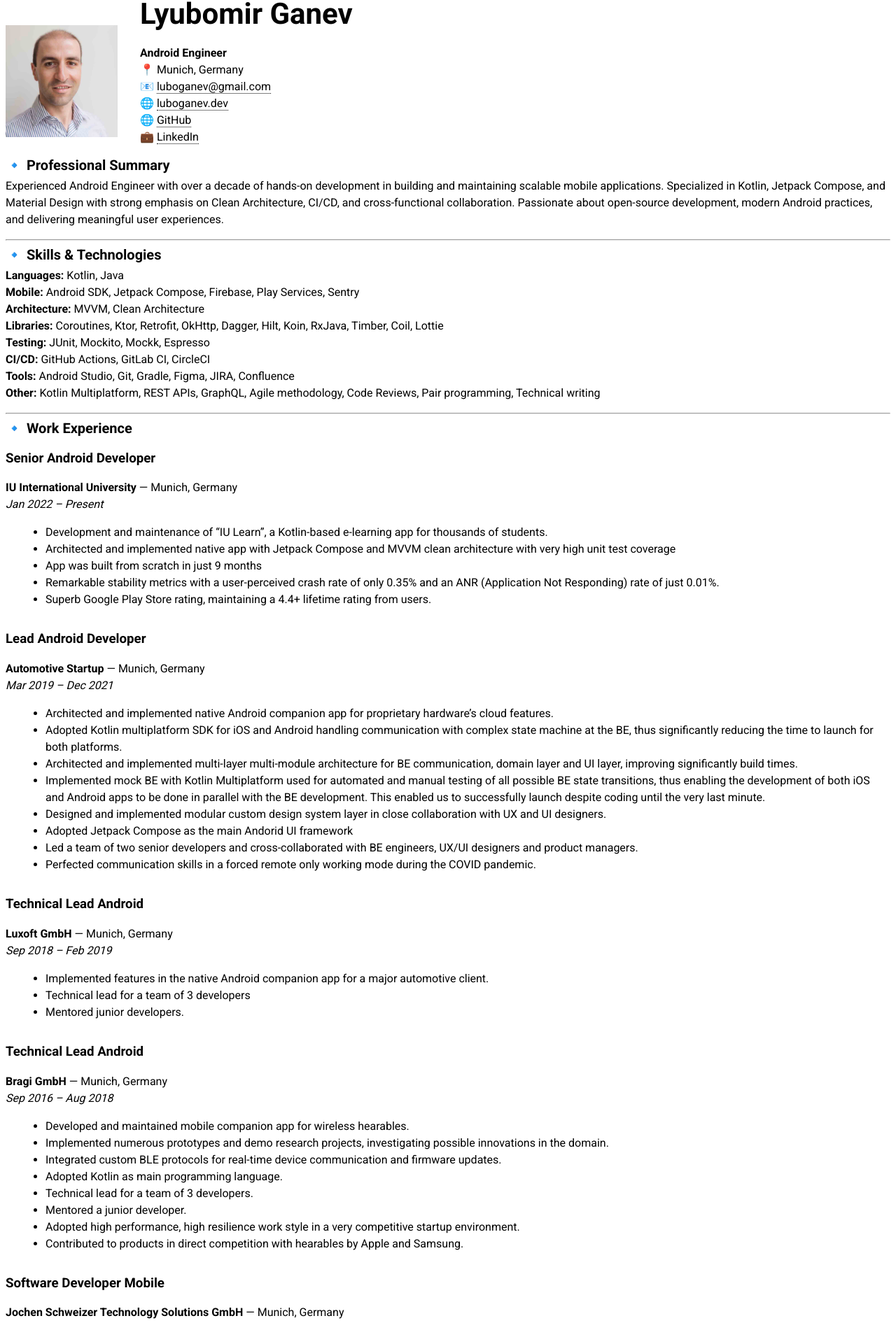
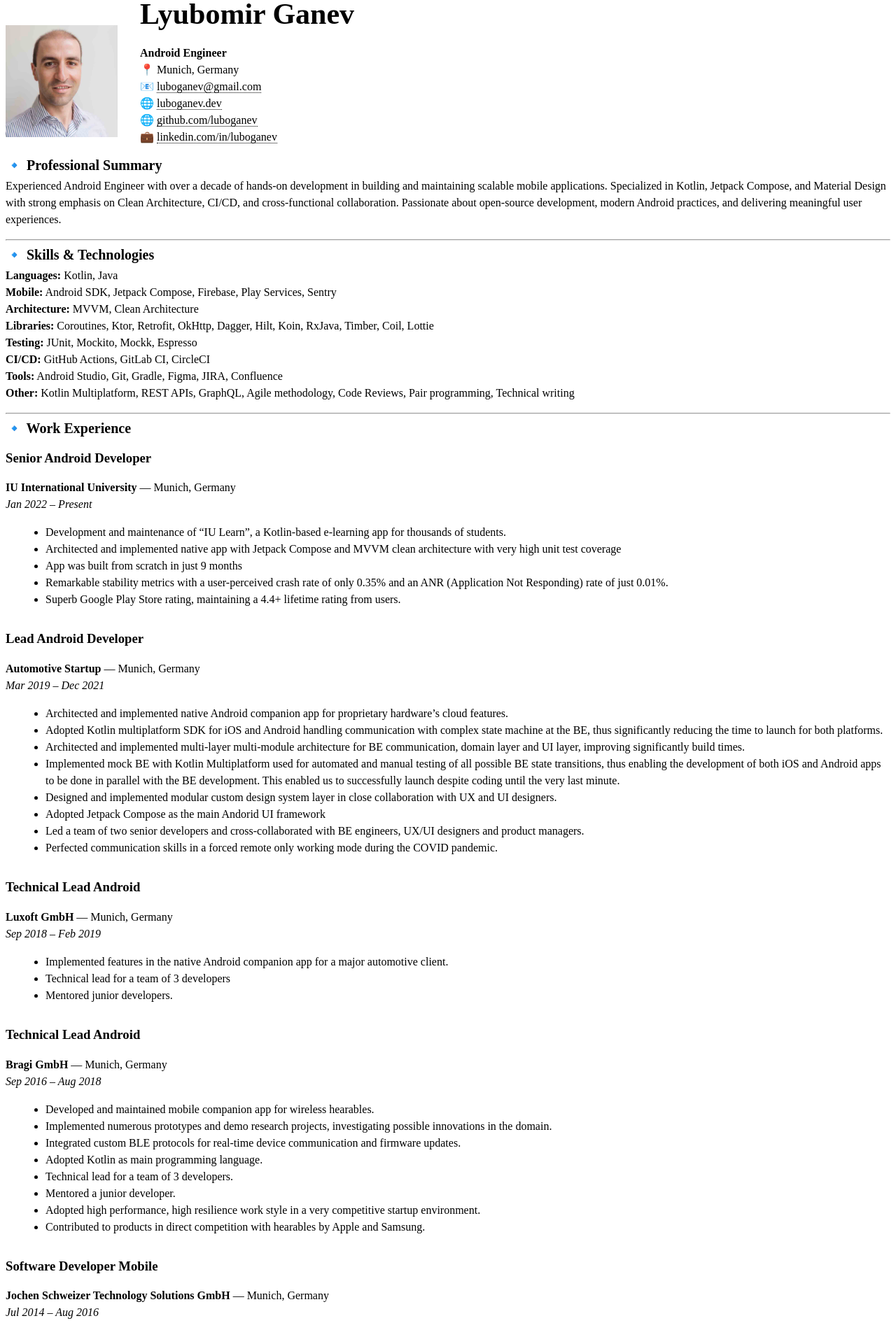
Before and after one commit to luboganev/luboganev.github.io, a Jekyll site: the page built from cv.md, in a window 1280 px wide. Shown: the top 1891 px of the page at 70% size. Built offline with Jekyll 4.4.1, drawn with Linux system fonts in a browser that asks for light colours.

Commit message:
another fix

```diff
--- a/_layouts/cv.html
+++ b/_layouts/cv.html
@@ -3,12 +3,11 @@
 
 <head>
   <meta http-equiv="Content-Type" content="text/html; charset=utf-8" />
-  <link rel="stylesheet" href="http://fonts.googleapis.com/css?family=Roboto:300,400,500,700" type="text/css">
   <title>Lyubomir Ganev</title>
 
   <style type="text/css" media="print">
     body {
-      font: 16px Roboto;
+      font: 16px;
       line-height: 24px;
     }
 
@@ -41,7 +40,7 @@
   </style>
   <style type="text/css">
     body {
-      font: 16px Roboto;
+      font: 16px;
       line-height: 24px;
     }
 
--- a/cv.md
+++ b/cv.md
@@ -13,8 +13,8 @@ author: "Lyubomir Ganev"
         📍 Munich, Germany<br>
         📧 <a href="mailto:luboganev@gmail.com">luboganev@gmail.com</a><br>
         🌐 <a href="https://luboganev.dev">luboganev.dev</a><br>
-        🌐 <a href="https://github.com/luboganev">GitHub</a><br>
-        💼  <a href="https://www.linkedin.com/in/luboganev">LinkedIn</a>
+        🌐 <a href="https://github.com/luboganev">github.com/luboganev</a><br>
+        💼 <a href="https://www.linkedin.com/in/luboganev">linkedin.com/in/luboganev</a>
     </p>
   </div>
 </div>
```
